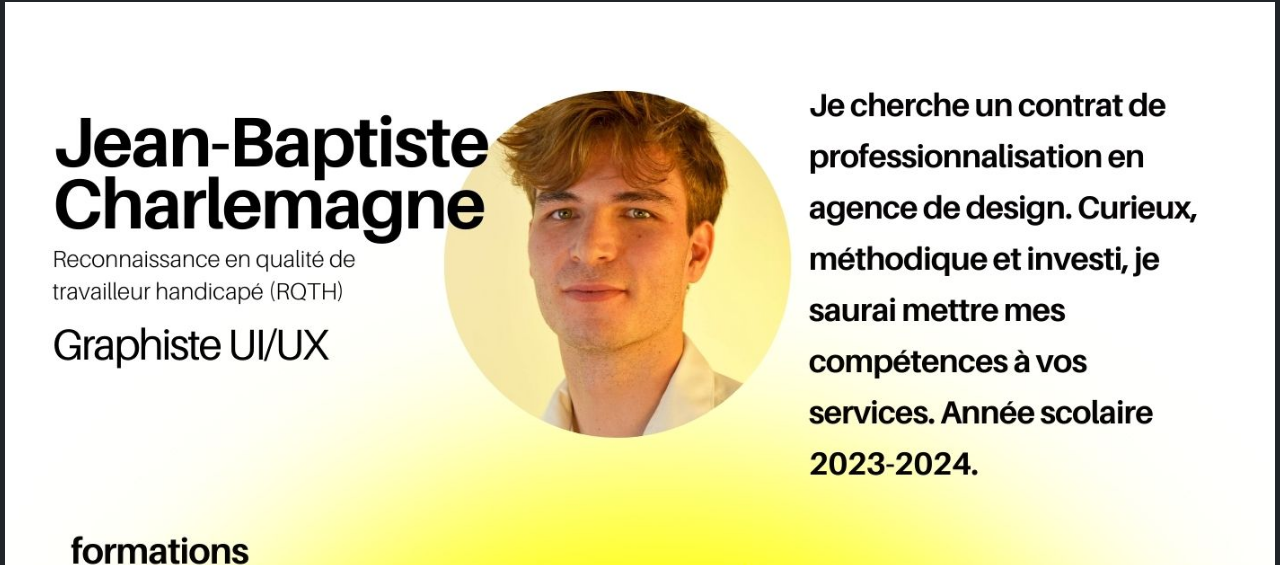
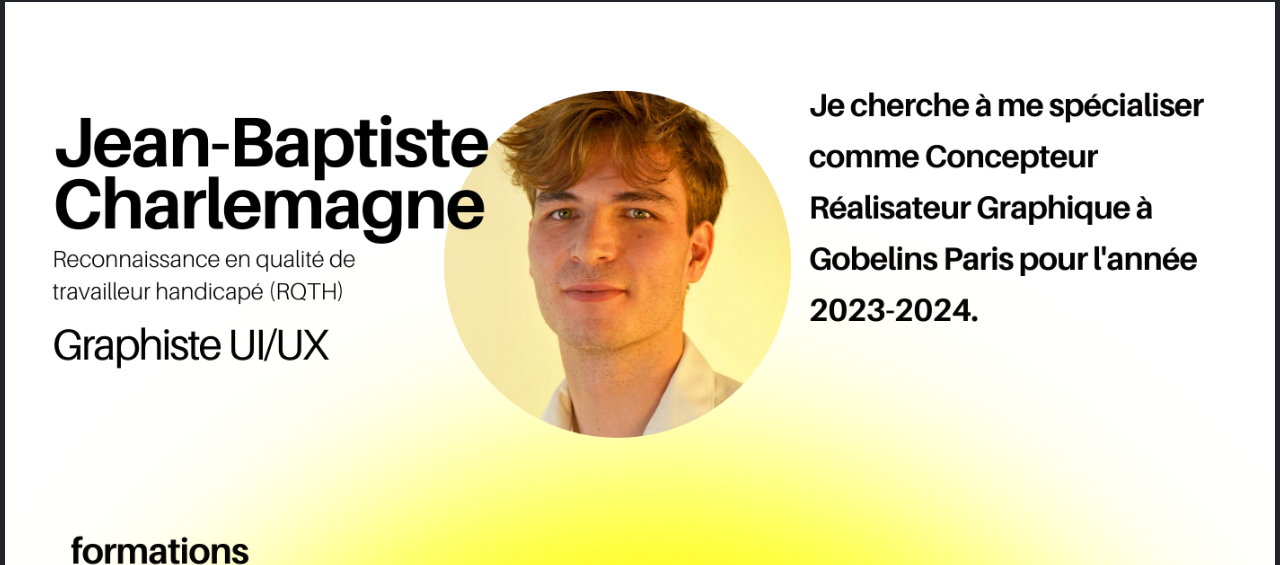
Before and after one commit to jbcharlemagne/portfolio2, a plain HTML site: page cv.html in a window 1280 px wide. Shown: the part 235-800 px from the top of the page. Drawn offline with nearby package versions, Linux system fonts and the light colour scheme; files that its build step writes are made by us from their sources.

Commit message:
changement CV

```diff
--- a/cv.html
+++ b/cv.html
@@ -21,7 +21,7 @@
     <main>
         <h2 class="border-start border-end border-5 border-dark p-3 m-0">Curriculum Vitae</h2>
         <div class="m-50 border border-5 border-dark">
-            <img src="assets/CV/CV_2023.jpg" class="img-fluid">
+            <img src="assets/CV/CV_gobelins_bootstrap.png" class="img-fluid">
         </div>
     </main>
 
```
Also changed, not shown: assets/CV/CV_2023.jpg (deleted), assets/CV/CV_gobelins_bootstrap.png (added).
